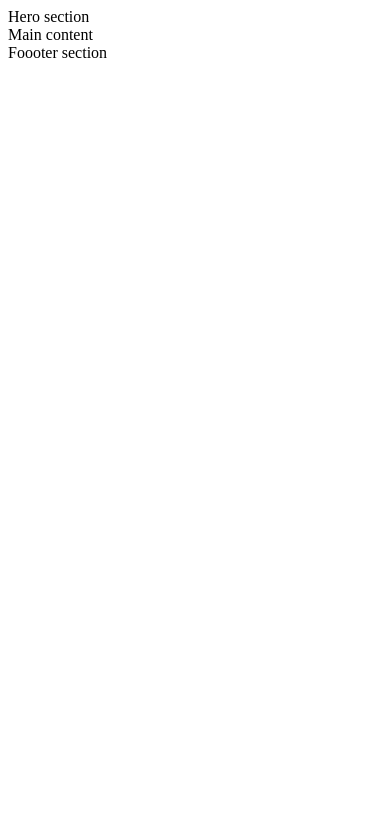
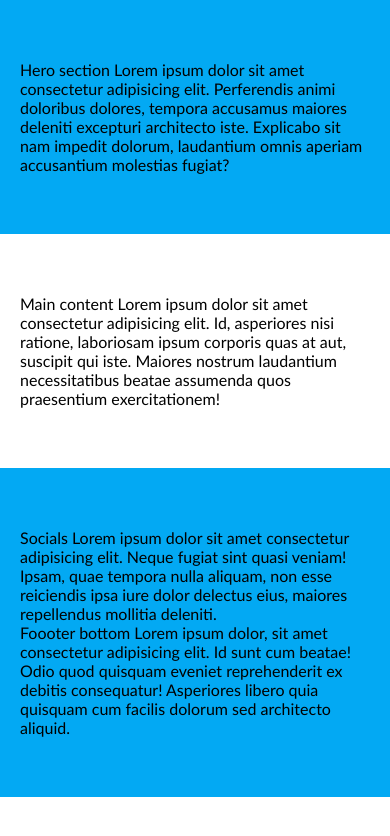
Before and after one commit to M1r4cl38/coming-soon, a website: page index.html in a window 390 px wide. Drawn offline with Linux system fonts and the light colour scheme.

Commit message:
Responsive design

```diff
--- a/css/base/base.css
+++ b/css/base/base.css
@@ -0,0 +1,19 @@
+body,
+body * {
+    margin: 0;
+    padding: 0;
+    vertical-align: top;
+    box-sizing: border-box;
+}
+
+body {
+    font-family: 'Gill Sans', 'Gill Sans MT', Calibri, 'Trebuchet MS', sans-serif;
+}
+
+.bg-main {
+    background-color: #03a9f3;
+}
+
+.bg-secondary {
+    background-color: #ea1e63;
+}
--- a/css/base/layout.css
+++ b/css/base/layout.css
@@ -0,0 +1,48 @@
+.container {
+    width: 100%;
+    padding: 60px 0;
+}
+
+.container > .row {
+    width: 1000px;
+    margin: 0 calc((100% - 1000px)/2);
+}
+
+.container > .row-short {
+    width: 600px;
+    margin: 0 calc((100% - 600px)/2);
+}
+
+@media (max-width: 1100px) {
+    .container > .row {
+        width: 800px;
+        margin: calc((100% - 800px)/2);
+    }
+}
+
+@media (max-width: 900px) {
+    .container > .row {
+        width: 600px;
+        margin: calc((100% - 600px)/2);
+    }
+}
+
+@media (max-width: 700px) {
+    .container > .row,
+    .container >.row-short {
+        width: 400px;
+        margin: calc((100% - 400px)/2);
+    }
+}
+
+@media (max-width: 440px) {
+    .container {
+        padding-left: 20px;
+        padding-right: 20px;
+    }
+    .container > .row,
+    .container >.row-short {
+        width: 100%;
+        margin: 0;
+    }
+}
--- a/css/pages/home.css
+++ b/css/pages/home.css
@@ -0,0 +1,6 @@
+/*base*/
+@import "../base/base.css";
+@import "../base/layout.css";
+
+/*3rd-party*/
+/*components*/
--- a/index.html
+++ b/index.html
@@ -4,14 +4,29 @@
     <meta charset="UTF-8">
     <meta http-equiv="X-UA-Compatible" content="IE=edge">
     <meta name="viewport" content="width=device-width, initial-scale=1.0">
-    <link rel="stylesheet" href="css/pages/home.css">
+    <link rel="stylesheet" href="./css/pages/home.css">
     <title>Document</title>
 </head>
 <body>
     <main>
-        <section>Hero section</section>
-        <section>Main content</section>
+        <section class="container bg-main">
+            <div class="row-short">
+                Hero section Lorem ipsum dolor sit amet consectetur adipisicing elit. Perferendis animi doloribus dolores, tempora accusamus maiores deleniti excepturi architecto iste. Explicabo sit nam impedit dolorum, laudantium omnis aperiam accusantium molestias fugiat?
+            </div>
+        </section>
+        <section class="container">
+            <div class="row">
+                Main content Lorem ipsum dolor sit amet consectetur adipisicing elit. Id, asperiores nisi ratione, laboriosam ipsum corporis quas at aut, suscipit qui iste. Maiores nostrum laudantium necessitatibus beatae assumenda quos praesentium exercitationem!
+            </div>
+        </section>
     </main>
-    <footer>Foooter section</footer>
+    <footer class="container bg-main">
+        <div class="row">
+            Socials Lorem ipsum dolor sit amet consectetur adipisicing elit. Neque fugiat sint quasi veniam! Ipsam, quae tempora nulla aliquam, non esse reiciendis ipsa iure dolor delectus eius, maiores repellendus mollitia deleniti.
+        </div>
+        <div class="row-short">
+        Foooter bottom Lorem ipsum dolor, sit amet consectetur adipisicing elit. Id sunt cum beatae! Odio quod quisquam eveniet reprehenderit ex debitis consequatur! Asperiores libero quia quisquam cum facilis dolorum sed architecto aliquid.
+        </div>
+    </footer>
 </body>
 </html>
```
